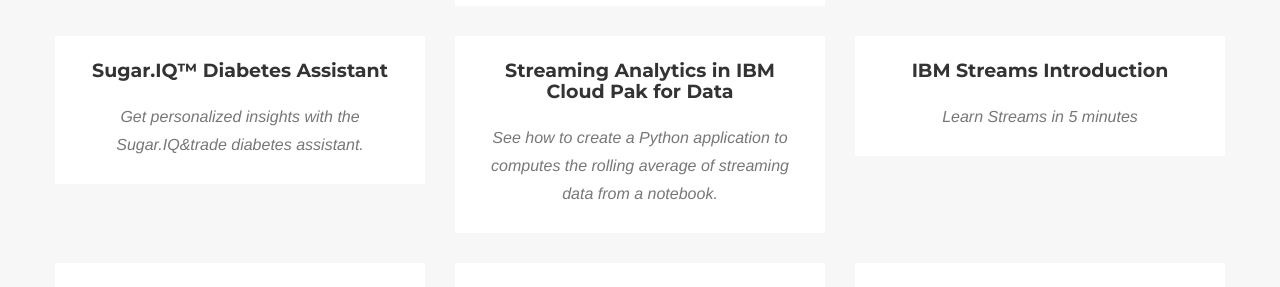
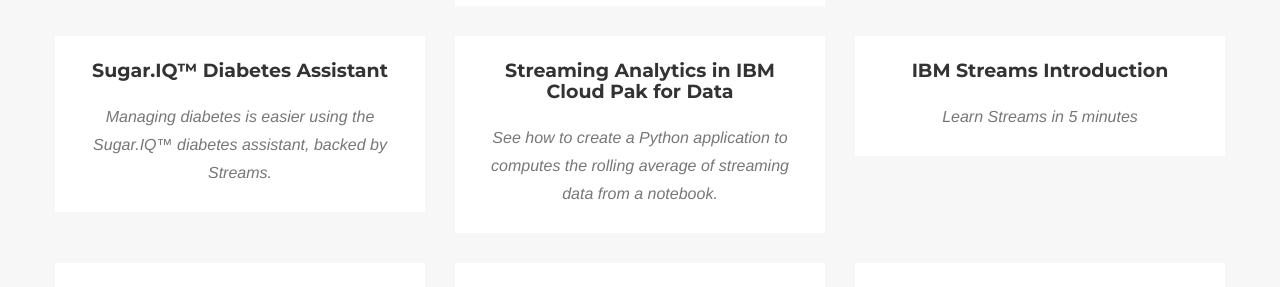
Before and after one commit to IBMStreams/IBMStreams.github.io, a Jekyll site: the page built from _posts/2018-07-17-project-6.markdown, in a window 1280 px wide and 900 px high, scrolled down 2036 px. Shown: the part 152-439 px from the top of the window. Built offline with Jekyll 4.4.1, drawn with Linux system fonts in a browser that asks for light colours; nearby versions of some CDN libraries; some web fonts are replaced.

Commit message:
Update 2018-07-17-project-6.markdown

```diff
--- a/_posts/2018-07-17-project-6.markdown
+++ b/_posts/2018-07-17-project-6.markdown
@@ -1,10 +1,10 @@
 ---
 title: Sugar.IQ&trade; Diabetes Assistant
-subtitle: Get personalized insights with the Sugar.IQ&trade diabetes assistant.
+subtitle: Managing diabetes is easier using the Sugar.IQ&trade; diabetes assistant, backed by Streams.
 layout: default
 modal-id: 6
 date: 2018-07-17
 imgURL: https://www.youtube.com/embed/urV6E_L3fH4
 thumbnail: SugarIQDiabetesAssistantThumbnail.jpg
-description: Get personalized insights with the Sugar.IQ&trade diabetes assistant, exclusively available to people on multiple daily injections using the Guardian&trade; Connect CGM.
+description: Sugar.IQ app provides personalized insights for people with diabetes, and Streams is one of the technologies it uses.
 ---
```
